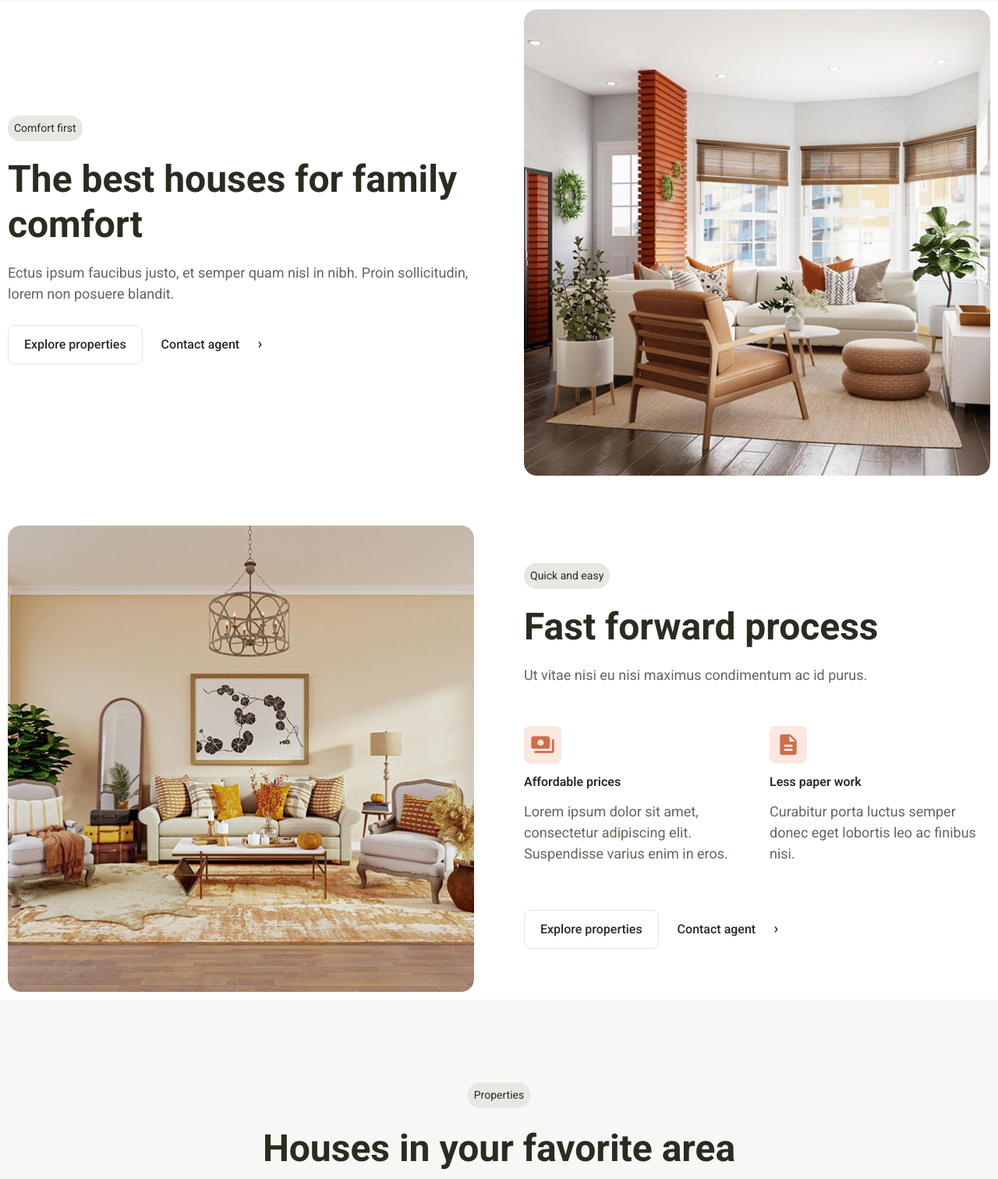
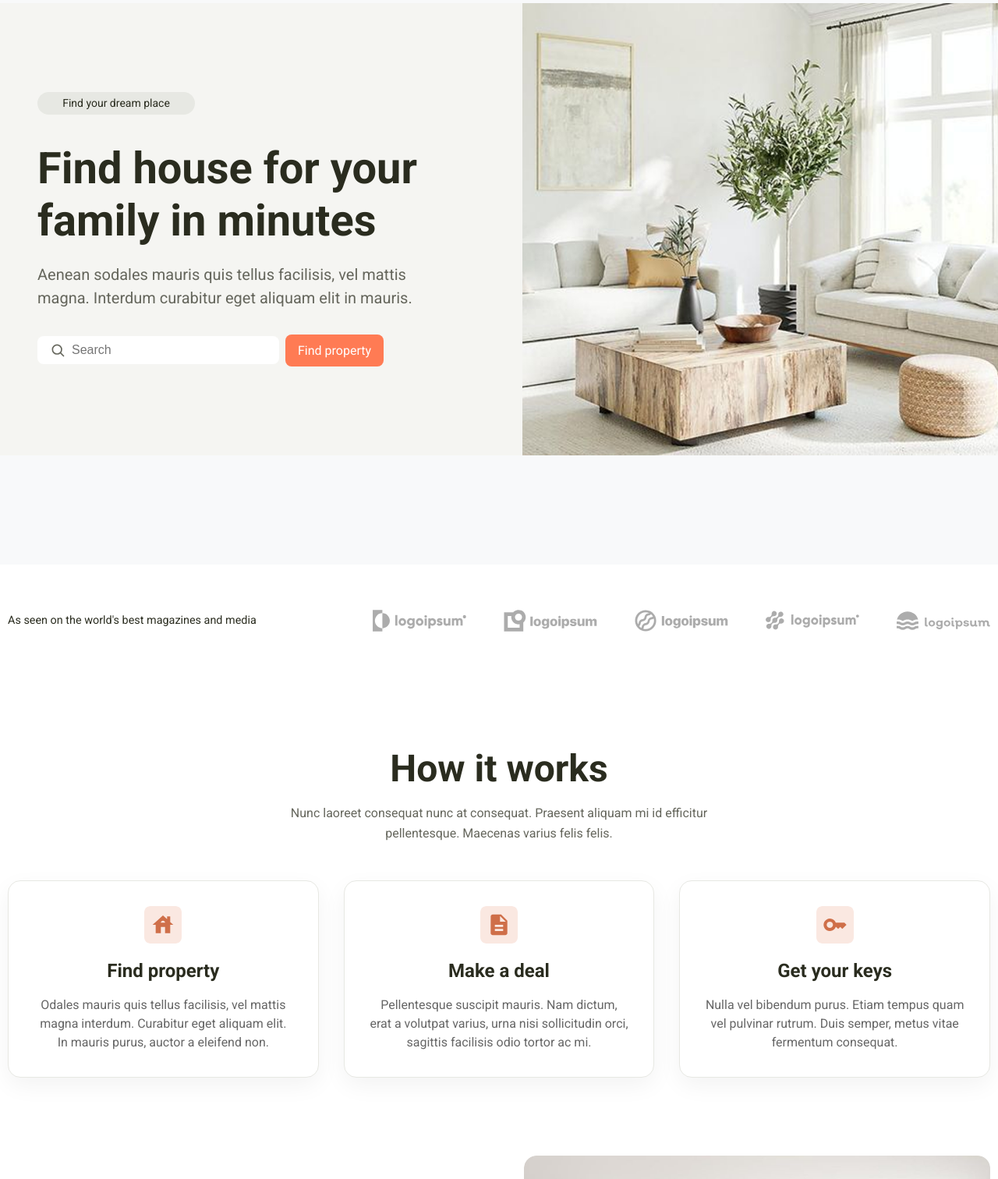
Before and after one commit to AirenaAirena/portfolio-LP, a plain HTML site: page index.html in a window 1280 px wide. Shown: the part 78-1590 px from the top of the page at 78% size. Drawn offline with nearby package versions, Linux system fonts and the light colour scheme.

Commit message:
Hero section

```diff
--- a/index.html
+++ b/index.html
@@ -3,7 +3,7 @@
   <head>
     <meta charset="utf-8" />
     <meta name="viewport" content="width=device-width, initial-scale=1" />
-    <title>Realco — Find houses for your family</title>
+    <title>Verenika — Find houses for your family</title>
 
     <link rel="preconnect" href="https://fonts.googleapis.com" />
     <link rel="preconnect" href="https://fonts.gstatic.com" crossorigin />
@@ -12,10 +12,6 @@
       rel="stylesheet"
     />
 
-    <!-- Tailwind CDN (мы будем использовать его только в одной секции later) -->
-    <script src="https://cdn.tailwindcss.com"></script>
-
-    <!-- Подключаем скомпилированный CSS (сборка style.scss -> css/style.css) -->
     <link rel="stylesheet" href="css/style.css" />
   </head>
 
@@ -84,6 +80,123 @@
     </header>
 
     <!-- ===== HERO ===== -->
+    <section class="hero">
+      <div class="hero__wrap">
+        <div class="hero__col hero__col--text">
+          <div class="hero__eyebrow">
+            <span class="herro__eyebrow-text">Find your dream place</span>
+          </div>
+
+          <h1 class="hero__title">Find house for your family in minutes</h1>
+
+          <p class="hero__text">
+            Aenean sodales mauris quis tellus facilisis, vel mattis magna.
+            Interdum curabitur eget aliquam elit in mauris.
+          </p>
+
+          <div class="search__wrap">
+            <div class="search__field">
+              <svg
+                width="20"
+                height="20"
+                viewBox="0 0 24 24"
+                fill="none"
+                xmlns="http://www.w3.org/2000/svg"
+              >
+                <path
+                  d="M21 21L15.8 15.8M18 11C18 14.866 14.866 18 11 18C7.13401 18 4 14.866 4 11C4 7.13401 7.13401 4 11 4C14.866 4 18 7.13401 18 11Z"
+                  stroke="#65665c"
+                  stroke-width="2"
+                  stroke-linecap="round"
+                  stroke-linejoin="round"
+                />
+              </svg>
+
+              <input type="text" class="search__input" placeholder="Search" />
+            </div>
+
+            <button class="btn-find">Find property</button>
+          </div>
+        </div>
+
+        <div class="hero__col hero__col--image">
+          <img
+            src="assets/img/home-section1.png"
+            alt="Modern living room interior"
+            class="hero__image"
+          />
+        </div>
+      </div>
+    </section>
+
+    <section class="partners">
+      <div class="container">
+        <div class="partners__row">
+          <div class="partners__label">
+            As seen on the world's best magazines and media
+          </div>
+
+          <ul class="partners__list">
+            <li><img src="assets/img/ipsum1.svg" alt="Logo 1" /></li>
+            <li><img src="assets/img/ipsum2.svg" alt="Logo 2" /></li>
+            <li><img src="assets/img/ipsum3.svg" alt="Logo 3" /></li>
+            <li><img src="assets/img/ipsum4.svg" alt="Logo 4" /></li>
+            <li><img src="assets/img/ipsum5.svg" alt="Logo 5" /></li>
+          </ul>
+        </div>
+      </div>
+    </section>
+    <!------2section-->
+    <section class="how-it-works">
+      <div class="container">
+        <div class="how-it-works__header">
+          <h2>How it works</h2>
+          <p>
+            Nunc laoreet consequat nunc at consequat. Praesent aliquam mi id
+            efficitur pellentesque. Maecenas varius felis felis.
+          </p>
+        </div>
+
+        <div class="how-it-works__grid">
+          <!-- Card 1 -->
+          <div class="how-card">
+            <div class="how-card__icon how-card__icon--home">
+              <img src="assets/img/home1.svg" alt="" />
+            </div>
+            <h3>Find property</h3>
+            <p>
+              Odales mauris quis tellus facilisis, vel mattis magna interdum.
+              Curabitur eget aliquam elit. In mauris purus, auctor a eleifend
+              non.
+            </p>
+          </div>
+
+          <!-- Card 2 -->
+          <div class="how-card">
+            <div class="how-card__icon how-card__icon--deal">
+              <img src="assets/img/paper.svg" alt="" />
+            </div>
+            <h3>Make a deal</h3>
+            <p>
+              Pellentesque suscipit mauris. Nam dictum, erat a volutpat varius,
+              urna nisi sollicitudin orci, sagittis facilisis odio tortor ac mi.
+            </p>
+          </div>
+
+          <!-- Card 3 -->
+          <div class="how-card">
+            <div class="how-card__icon how-card__icon--keys">
+              <img src="assets/img/key.svg" alt="" />
+            </div>
+            <h3>Get your keys</h3>
+            <p>
+              Nulla vel bibendum purus. Etiam tempus quam vel pulvinar rutrum.
+              Duis semper, metus vitae fermentum consequat.
+            </p>
+          </div>
+        </div>
+      </div>
+    </section>
 
     <!--3section-->
 
@@ -655,10 +768,9 @@
       </div>
     </div>
 
-    <!-- Overlay общий для модальных окон -->
+    <!-- Overlay MODAL WINDOWS -->
     <div class="modal-overlay"></div>
 
-    <!-- Модальное окно корзины -->
     <div class="modal modal-cart">
       <h3>Your Cart</h3>
       <ul>
@@ -668,7 +780,6 @@
       <button class="close-modal">Close</button>
     </div>
 
-    <!-- Модальное окно Find a Property -->
     <div class="modal modal-find">
       <h3>Find a Property</h3>
       <form>
@@ -685,9 +796,6 @@
       <button class="close-modal">Close</button>
     </div>
 
-    <!-- ===== PLACEHOLDERS: дальше будут другие секции по твоему макету ===== -->
-    <!-- Мы будем добавлять sections: How it works, Featured properties, Locations, Testimonials (Tailwind), Blog, Footer -->
-
     <script src="js/main.js"></script>
   </body>
 </html>
--- a/styles/_responsive.scss
+++ b/styles/_responsive.scss
@@ -9,7 +9,7 @@
   // }
   .hero__col--image .hero__image {
     width: 100%;
-    height: auto;
+    min-height: auto;
   }
 }
 @media (max-width: 1029px) {
--- a/styles/style.scss
+++ b/styles/style.scss
@@ -425,11 +425,10 @@ a {
 // HERO SECTION
 .hero {
   min-height: 720px;
-  // padding: 10px;
+
   .hero__wrap {
     display: grid;
     grid-template-columns: 1.1fr 1fr;
-    // min-height: 520px;
     height: 100%;
   }
   .hero__col--text {
@@ -455,7 +454,7 @@ a {
     .herro__eyebrow-text {
       font-size: 14px;
       font-weight: 400;
-      letter-spacing: 0.05em;
+      line-height: 21px;
     }
 
     .hero__title {
@@ -476,8 +475,6 @@ a {
     }
   }
   .hero__col--image {
-    // position: relative;
-    // overflow: hidden;
     display: flex;
     align-items: center;
     justify-content: center;
@@ -531,9 +528,7 @@ a {
 .partners {
   padding: 3rem 0;
   background: #fff;
-  // .container {
-  //   @include container;
-  // }
+
   &__row {
     display: flex;
     align-items: center;
@@ -642,7 +637,7 @@ a {
   }
 
   p {
-    font-size: 0.95rem;
+    font-size: 1rem;
     color: #666;
     line-height: 1.5;
   }
```
Also changed, not shown: assets/img/home1.svg (added), assets/img/key.svg (added), css/style.css, 1 other file.
